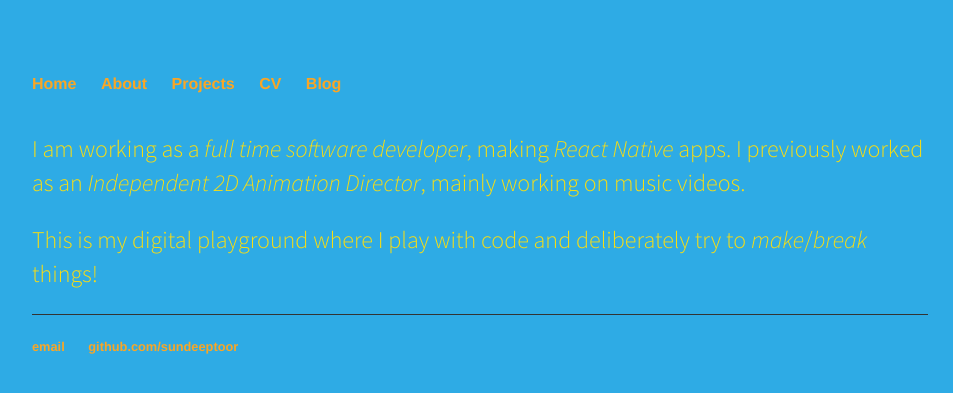
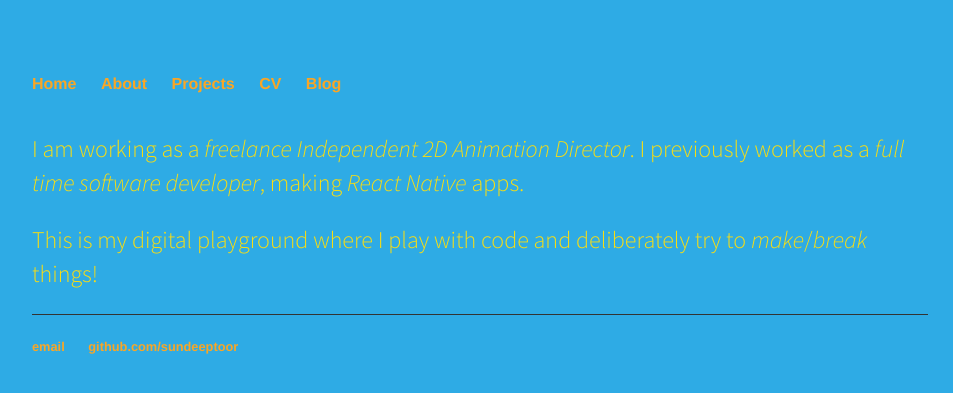
Before and after one commit to SundeepToor/sundeeptoor.github.io, a Jekyll site: the page built from about/index.html, in a window 1280 px wide. Shown: the top 393 px of the page, without its empty margins (160-1113 px from the left). Built offline with Jekyll 4.4.1, drawn with Linux system fonts in a browser that asks for light colours.

Commit message:
Update index.html

```diff
--- a/about/index.html
+++ b/about/index.html
@@ -3,6 +3,6 @@
 title: About Sundeep Toor
 ---
 <div class="blurb">
-    <p>I am working as a <em>full time software developer</em>, making <em>React Native</em> apps. I previously worked as an <em>Independent 2D Animation Director</em>, mainly working on music videos.</p>
+    <p>I am working as a <em>freelance Independent 2D Animation Director</em>. I previously worked as a <em>full time software developer</em>, making <em>React Native</em> apps.</p>
     <p>This is my digital playground where I play with code and deliberately try to <em>make</em>/<em>break</em> things!</p>
 </div><!-- /.blurb -->
```
